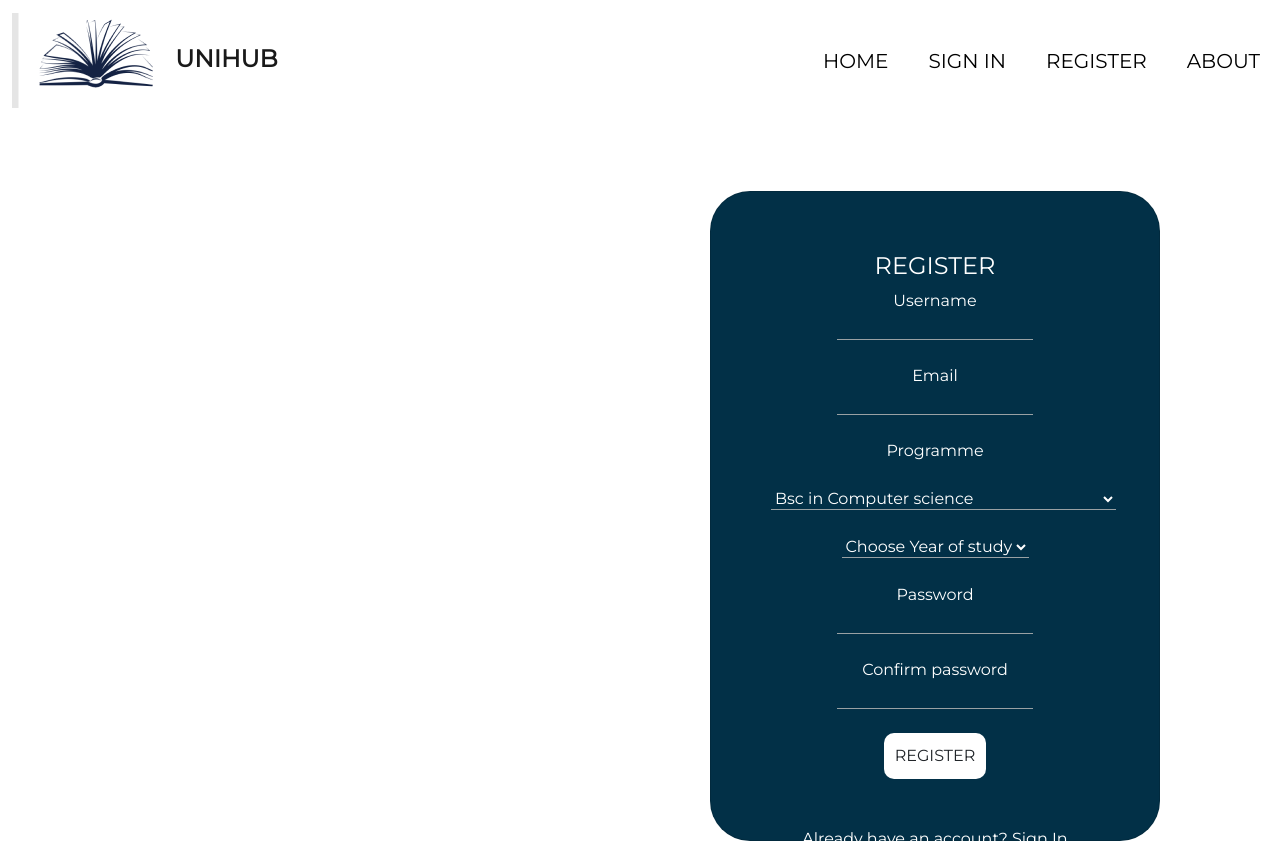
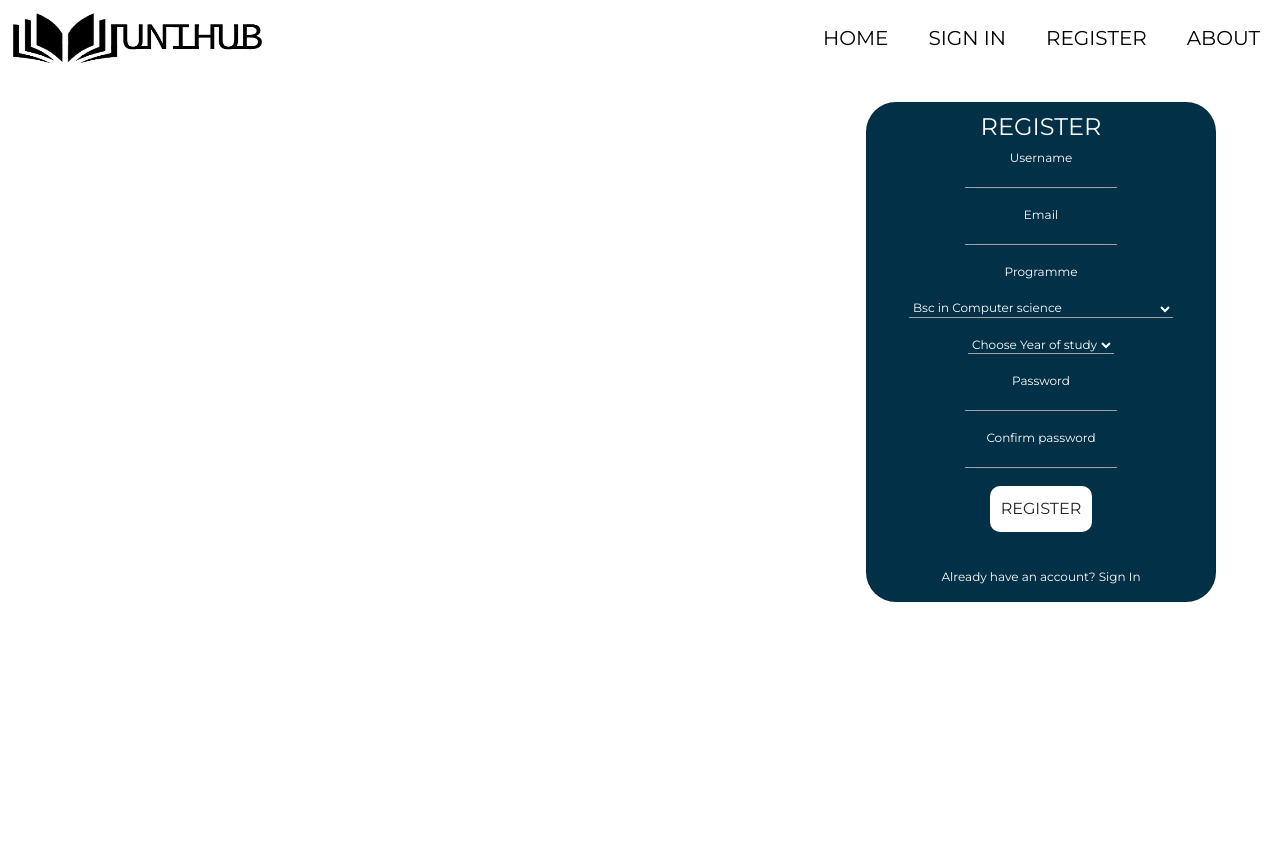
Before and after one commit to BrianNkwera/FinalizingUnihub, a PHP site: page /register.php in a window 1280 px wide. After the commit the page ends 602 px from the top, so only its background shows below. Run offline with PHP 8.4, Linux system fonts and the light colour scheme; some libraries are stand-ins or nearby versions.

Commit message:
first commit

```diff
--- a/includes/navbar.php
+++ b/includes/navbar.php
@@ -1,8 +1,6 @@
 <!DOCTYPE html>
 <html>
-
 <head>
-
   <title>UNIHUB - Register</title>
   <!--
         <link rel="stylesheet" href="styles/bootstrap.min.css">
@@ -14,6 +12,7 @@
   <meta name="viewport" content="width=device-width, initial-scale=1">
 
   <!-- Bootstrap CSS -->
+  <link rel="shortcut icon" href="picha/favicon.png" type="image/x-icon">
   <link rel="stylesheet" href="styles/main.css">
   <link href="https://cdn.jsdelivr.net/npm/bootstrap@5.0.1/dist/css/bootstrap.min.css" rel="stylesheet"
     integrity="sha384-+0n0xVW2eSR5OomGNYDnhzAbDsOXxcvSN1TPprVMTNDbiYZCxYbOOl7+AMvyTG2x" crossorigin="anonymous">
@@ -26,8 +25,8 @@
 <body style="font-size: 16px;;">
   <nav class="navbar navbar-expand-lg navbar-light" style="background-color:white;">
     <div class="container-fluid">
-      <a class="navbar-brand" href="index.php"> <img src="picha/ICON.PNG" alt="" width="" height="">
-        UNIHUB</a></a>
+      <a class="navbar-brand" href="index.php"> <img src="picha/favicon0.png" alt="" width="250px" height="50px">
+        </a></a>
       <button class="navbar-toggler" type="button" data-bs-toggle="collapse" data-bs-target="#navbarSupportedContent"
         aria-controls="navbarSupportedContent" aria-expanded="false" aria-label="Toggle navigation">
         <span class="navbar-toggler-icon"></span>
--- a/index.php
+++ b/index.php
@@ -50,9 +50,7 @@
         </div>
 
     </div>
-
-
-    </section>
+      </section>
 
     <section id= "course-resources">
 
--- a/login.php
+++ b/login.php
@@ -84,7 +84,7 @@ function test_input($data){
       <h4>SIGN IN</h4>
     </center>
 
-    <form action="login.php" method="post">
+    <form action="login.php" method="post" style="font-size:12px;" >
       <br>
       <label for="email">Email </label> <br>
       <input type="email" class="input-fields" name="email" required>
--- a/register.php
+++ b/register.php
@@ -95,16 +95,14 @@
 
 
  <div id="register-div">
-   <div class="card  sign" style=" background-color: #023047;border-radius: 40px;">
+   <div class="card  sign" style=" background-color: #023047;border-radius: 30px;">
      <center>
        <h4>REGISTER</h4>
      </center>
 
 
-     <form action="register.php" method="post" name="form" onsubmit = return(validate());>
-
-
-       <label for="username">Username </label> <br>
+     <form action="register.php" method="post" name="form" onsubmit = return(validate()); style="font-size:12px;">
+      <label for="username">Username </label> <br>
        <input type="text" name="username" class="input-fields" required>
        <br><br>
        <label for="email">Email </label> <br>
--- a/styles.css
+++ b/styles.css
@@ -18,6 +18,9 @@ footer{
 
 nav{
   background-color:white;
+
+  margin-top: 0%;
+  position: sticky;
 
 }
 
@@ -130,14 +133,14 @@ nav{
 
 /* REGISTER */
 .sign{
-     width: 450px;
-     height: 650px;
+     width: 350px;
+     height: 500px;
      position: relative;
      float: right;
-     right: 120px;
-     top: 70px;
+     margin-right:5%;
+     margin-top:2%;
      color: white;
-     padding: 60px;
+     padding: 10px;
      align-items: left;
 
 }
```
Also changed, not shown: pages/anno_tab.php (+12 -24 lines), pages/announcements.php (+16 -17 lines), pages/announcemmentLarge.php (+15 -15 lines), pages/nav_tab.php (+5 -4 lines), images/logo.png (added), pages/resourceUpload.php (added), picha/favicon.png (added), picha/favicon0.png (added).
